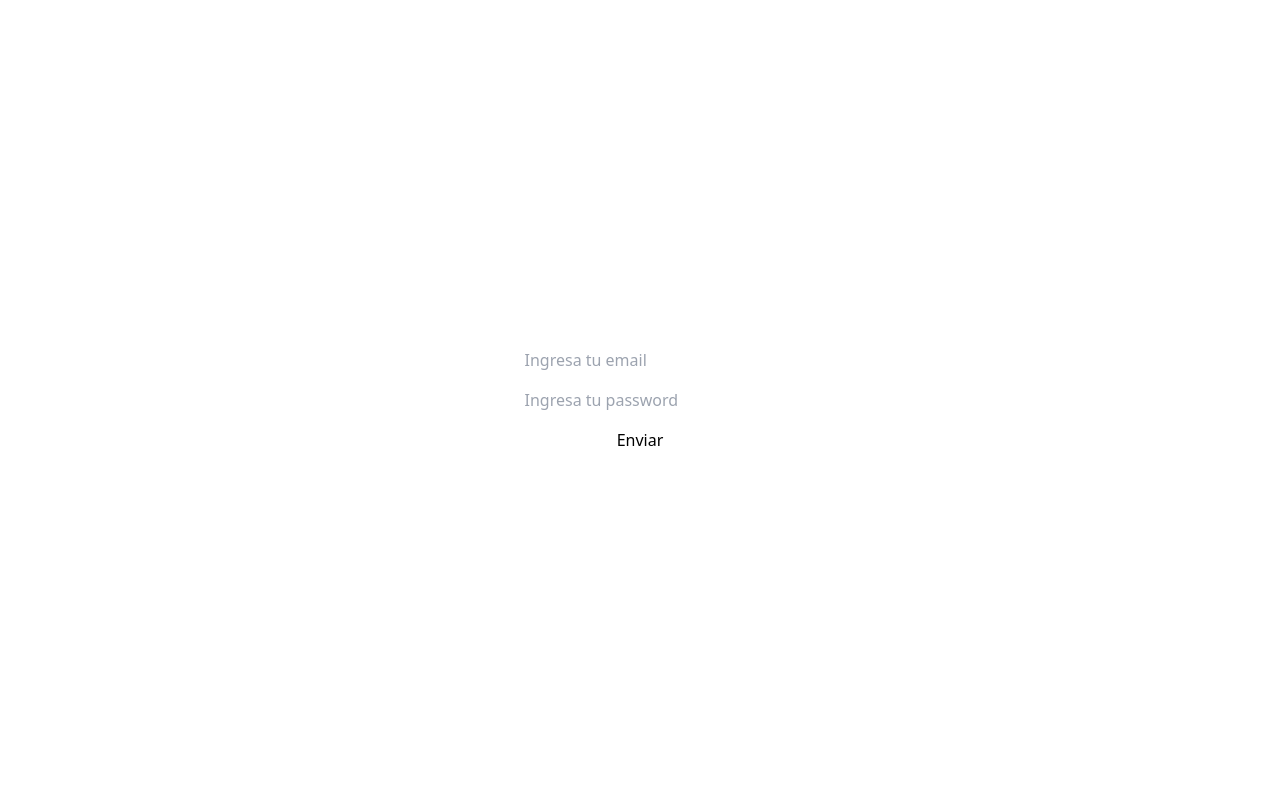
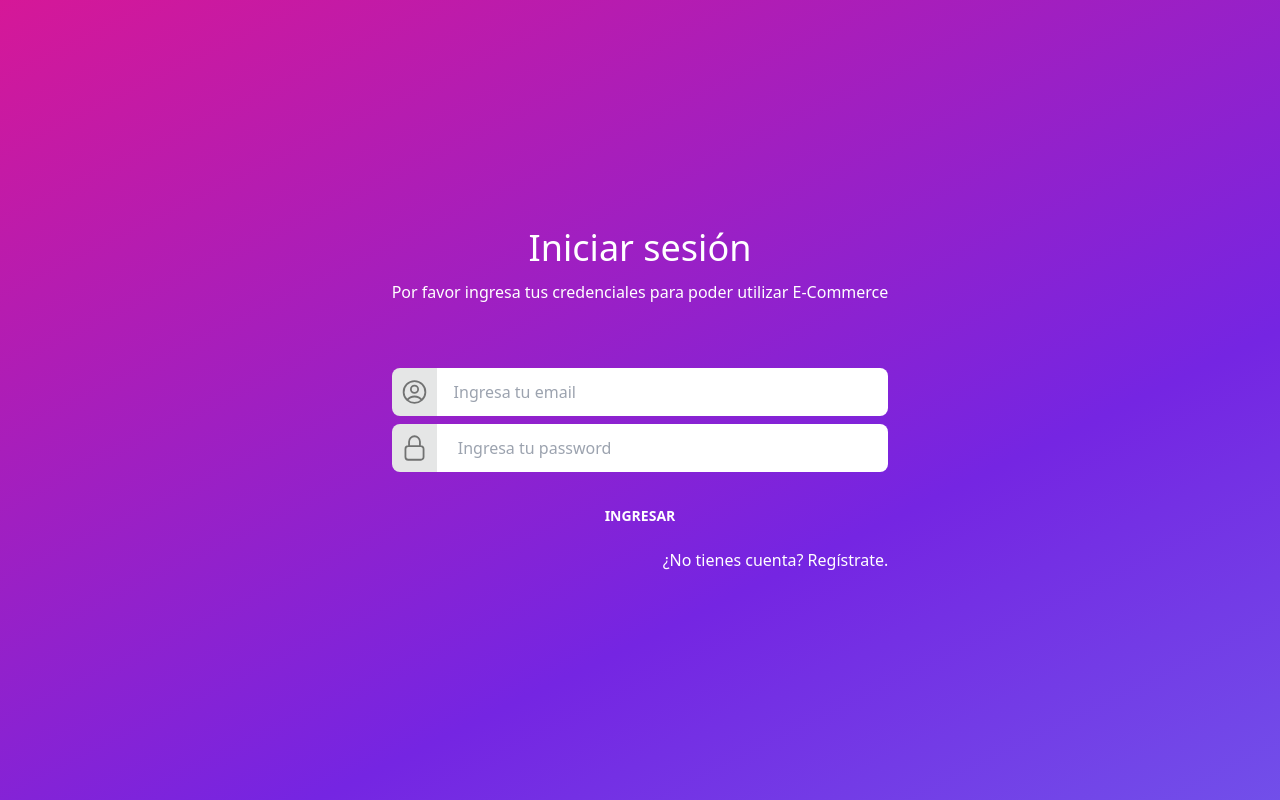
Before and after one commit to mncolla/e-commerce, a React (Vite) app in the folder client/: page /login in a window 1280 px wide. Built offline with nearby package versions, Linux system fonts and the light colour scheme.

Commit message:
feat: *not final* add daysi ui components and login design (so ugly)

```diff
--- a/client/package.json
+++ b/client/package.json
@@ -11,6 +11,7 @@
   "dependencies": {
     "@reduxjs/toolkit": "^1.9.3",
     "axios": "^1.3.5",
+    "daisyui": "^2.51.5",
     "react": "^18.2.0",
     "react-dom": "^18.2.0",
     "react-redux": "^8.0.5",
--- a/client/src/pages/Login/index.tsx
+++ b/client/src/pages/Login/index.tsx
@@ -2,6 +2,7 @@ import { useDispatch } from "react-redux";
 import { login } from './services/login.service';
 import { useNavigate } from "react-router-dom";
 import { setUser } from "../../redux/states/user.state";
+import './style.css'
 
 const Login = () => {
 
@@ -21,11 +22,24 @@ const Login = () => {
         }
     }
     return (
-        <div className="text-red w-full h-full flex justify-center items-center">
-            <form onSubmit={handleSubmit} className="flex flex-col ">
-                <input type="text" name="email" className="my-2" placeholder="Ingresa tu email" />
-                <input type="password" name="password" className="my-2" placeholder="Ingresa tu password" />
-                <button type="submit" className="my-2">Enviar</button>
+        <div className="w-full h-full flex justify-center items-center gradient">
+            <form onSubmit={handleSubmit} className="flex flex-col form-control">
+                <h2 className="text-center text-4xl mb-3 text-white">Iniciar sesión</h2>
+                <h2 className="text-center text-l mb-16 text-white">Por favor ingresa tus credenciales para poder utilizar E-Commerce</h2>
+
+                <label className="input-group mb-2">
+                    <span className="h-12 p-2"><img src="/user.svg" className="h-full opacity-50" alt="User icon" /></span>
+                    <input type="text" name="email" className="input w-full" placeholder="Ingresa tu email" />
+                </label>
+
+                <label className="input-group mb-5">
+                    <span className="h-12 p-2"><img src="/lock.svg" className="h-full opacity-50" alt="User icon" /></span>
+                    <input type="password" name="password" className="input w-full" placeholder=" Ingresa tu password" />
+                </label>
+
+                <button type="submit" className="btn btn-ghost text-white">Ingresar</button>
+                <a className="link link-hover text-end mt-2 text-white">¿No tienes cuenta? Regístrate.</a>
+
             </form>
         </div>
     )
--- /dev/null
+++ b/client/src/pages/Login/style.css
@@ -0,0 +1,19 @@
+.gradient {
+  width: 100vw;
+  height: 100vh;
+  background: linear-gradient(334deg, #6b97f7, #7525e2, #f7137e);
+  background-size: 180% 180%;
+  animation: gradient-animation 6s ease infinite;
+}
+
+@keyframes gradient-animation {
+  0% {
+    background-position: 0% 50%;
+  }
+  50% {
+    background-position: 100% 50%;
+  }
+  100% {
+    background-position: 0% 50%;
+  }
+}
--- a/client/tailwind.config.js
+++ b/client/tailwind.config.js
@@ -7,5 +7,7 @@ export default {
   theme: {
     extend: {},
   },
-  plugins: [],
+  plugins: [
+    require('daisyui'),
+  ],
 }
```
Also changed, not shown: 1 other file (tests, documents, lock files or other folders).
